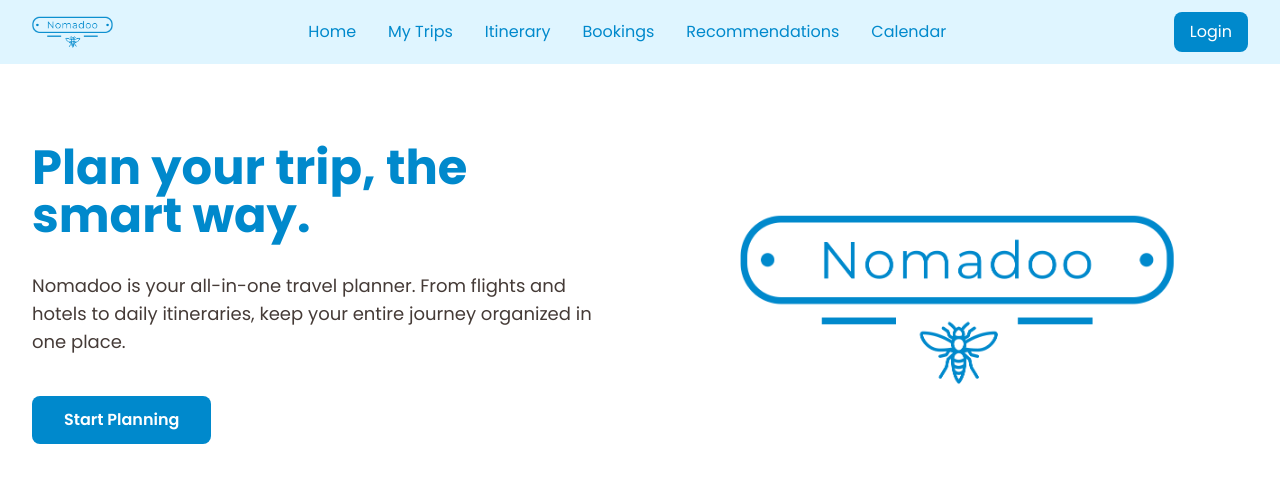
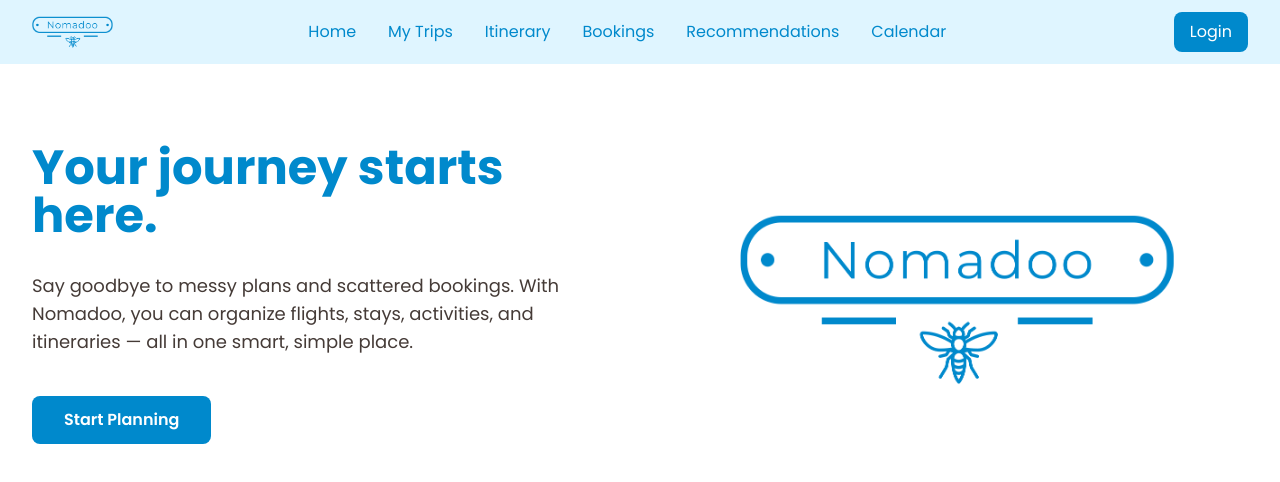
Before and after one commit to gabriellamsa/travel-app, a Next.js app: page / in a window 1280 px wide. Shown: the top 482 px of the page. Built offline with nearby package versions, Linux system fonts and the light colour scheme.

Commit message:
feat: improve Hero message and link Start Planning to login

```diff
--- a/src/components/home/Hero.tsx
+++ b/src/components/home/Hero.tsx
@@ -9,14 +9,14 @@ export default function Hero() {
       <div className="max-w-7xl mx-auto flex flex-col-reverse md:flex-row items-center justify-between gap-16">
         <div className="md:w-1/2 text-center md:text-left">
           <h1 className="text-4xl lg:text-5xl font-bold text-[var(--nomadoo-primary)] mb-8">
-            Plan your trip, the smart way.
+            Your journey starts here.
           </h1>
           <p className="text-lg text-[#453B37] mb-10">
-            Nomadoo is your all-in-one travel planner. From flights and hotels
-            to daily itineraries, keep your entire journey organized in one
-            place.
+            Say goodbye to messy plans and scattered bookings. With Nomadoo, you
+            can organize flights, stays, activities, and itineraries — all in
+            one smart, simple place.
           </p>
-          <Link href="/trips">
+          <Link href="/login">
             <span className="inline-block bg-[var(--nomadoo-primary)] hover:bg-[#005c8e] text-white font-semibold py-3 px-8 rounded-lg transition-colors duration-200 cursor-pointer">
               Start Planning
             </span>
```
